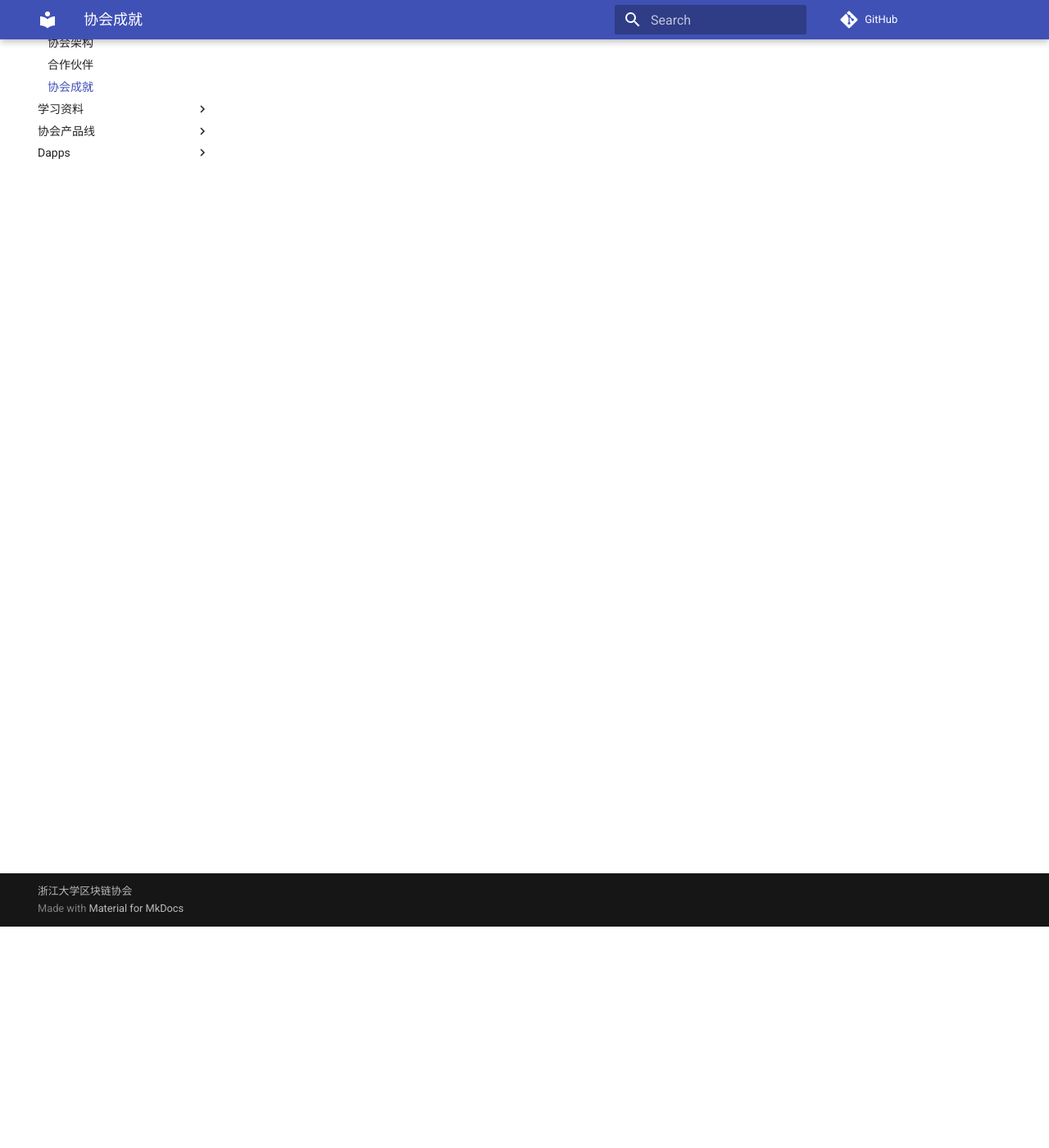
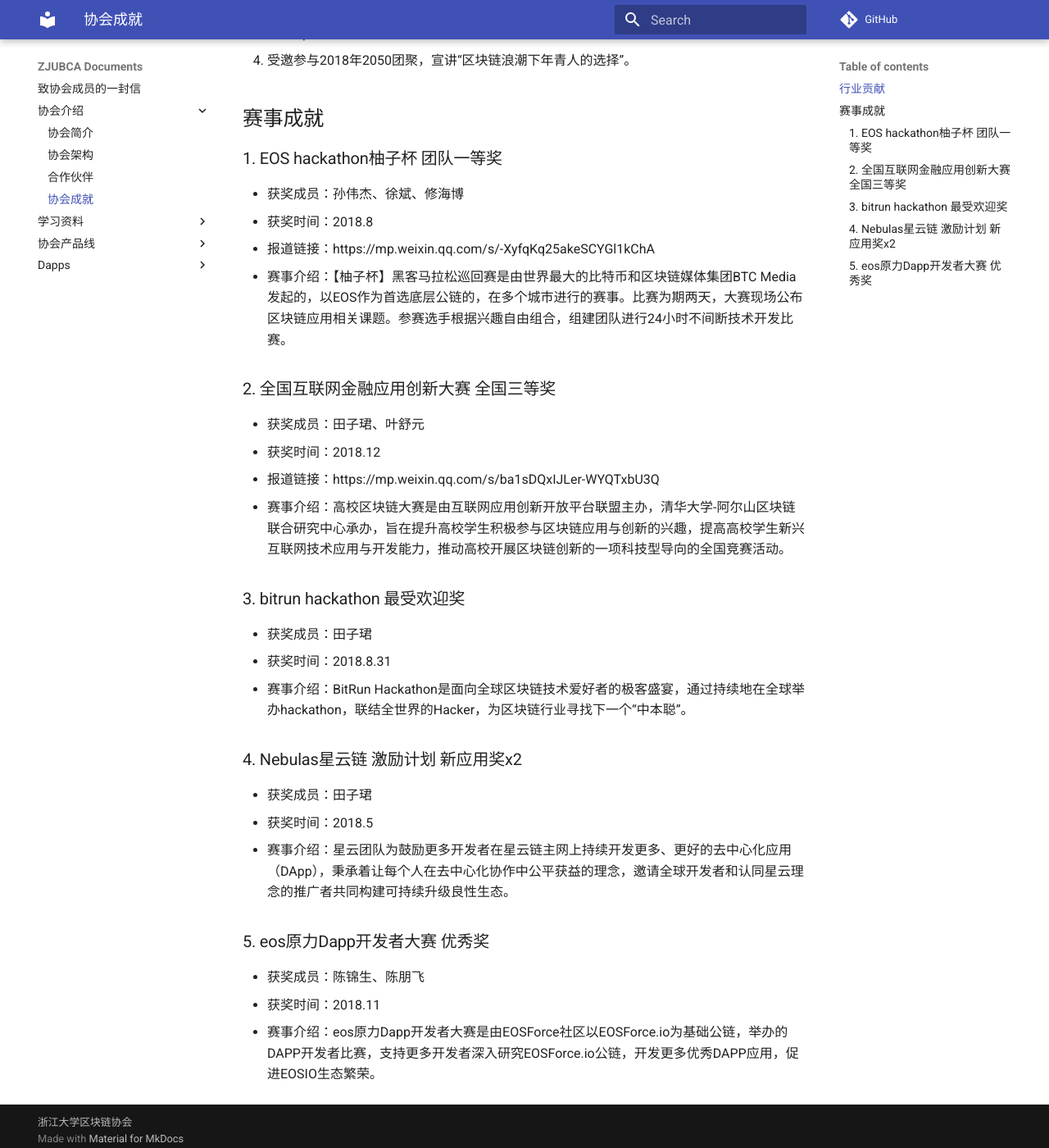
Before and after one commit to ZJUBCA/zjubca.docs, an MkDocs documentation site: the page built from docs/info/achieve.md, in a window 1280 px wide and 1400 px high, scrolled down 270 px. Shown: the whole window at 82% size. Built offline with MkDocs 1.6.1 and Material for MkDocs 9.7.7, drawn with Linux system fonts in a browser that asks for light colours; comment, search, counter and statistics services are not loaded; some of the changed text lies outside the part shown.

Commit message:
add achieve

```diff
--- a/docs/info/achieve.md
+++ b/docs/info/achieve.md
@@ -1,2 +1,37 @@
 # 协会成就
-Working in progress.
+
+## 行业贡献
+
+1. 2018年中国区块链技术大会(CBC 2018)协办单位。
+2. 联合创办[全国高校区块链技术社区](http://www.btcu.pro/)。
+3. 首个OpenDora城市节点。
+4. 受邀参与2018年2050团聚，宣讲“区块链浪潮下年青人的选择”。
+
+## 赛事成就
+
+### 1. EOS hackathon柚子杯 团队一等奖
+- 获奖成员：孙伟杰、徐斌、修海博
+- 获奖时间：2018.8
+- 报道链接：https://mp.weixin.qq.com/s/-XyfqKq25akeSCYGl1kChA
+- 赛事介绍：【柚子杯】黑客马拉松巡回赛是由世界最大的比特币和区块链媒体集团BTC Media发起的，以EOS作为首选底层公链的，在多个城市进行的赛事。比赛为期两天，大赛现场公布区块链应用相关课题。参赛选手根据兴趣自由组合，组建团队进行24小时不间断技术开发比赛。
+
+### 2. 全国互联网金融应用创新大赛  全国三等奖
+- 获奖成员：田子珺、叶舒元
+- 获奖时间：2018.12
+- 报道链接：https://mp.weixin.qq.com/s/ba1sDQxIJLer-WYQTxbU3Q
+- 赛事介绍：高校区块链大赛是由互联网应用创新开放平台联盟主办，清华大学-阿尔山区块链联合研究中心承办，旨在提升高校学生积极参与区块链应用与创新的兴趣，提高高校学生新兴互联网技术应用与开发能力，推动高校开展区块链创新的一项科技型导向的全国竞赛活动。
+
+### 3. bitrun hackathon 最受欢迎奖
+- 获奖成员：田子珺
+- 获奖时间：2018.8.31
+- 赛事介绍：BitRun Hackathon是面向全球区块链技术爱好者的极客盛宴，通过持续地在全球举办hackathon，联结全世界的Hacker，为区块链行业寻找下一个“中本聪”。
+
+### 4. Nebulas星云链 激励计划 新应用奖x2
+- 获奖成员：田子珺
+- 获奖时间：2018.5
+- 赛事介绍：星云团队为鼓励更多开发者在星云链主网上持续开发更多、更好的去中心化应用（DApp），秉承着让每个人在去中心化协作中公平获益的理念，邀请全球开发者和认同星云理念的推广者共同构建可持续升级良性生态。
+
+### 5. eos原力Dapp开发者大赛 优秀奖
+- 获奖成员：陈锦生、陈朋飞
+- 获奖时间：2018.11
+- 赛事介绍：eos原力Dapp开发者大赛是由EOSForce社区以EOSForce.io为基础公链，举办的DAPP开发者比赛，支持更多开发者深入研究EOSForce.io公链，开发更多优秀DAPP应用，促进EOSIO生态繁荣。
```
Also changed, not shown: docs/guide/tech_guide.md (+1 -0 lines).
